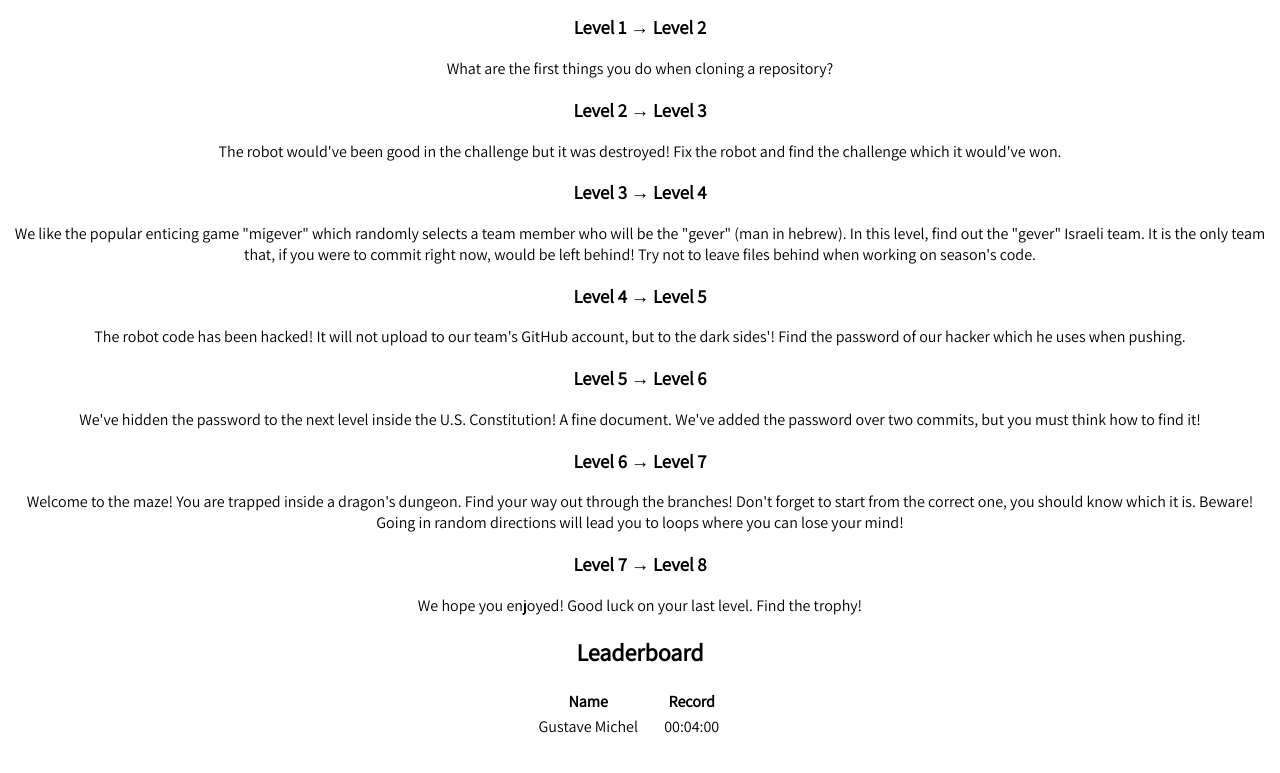
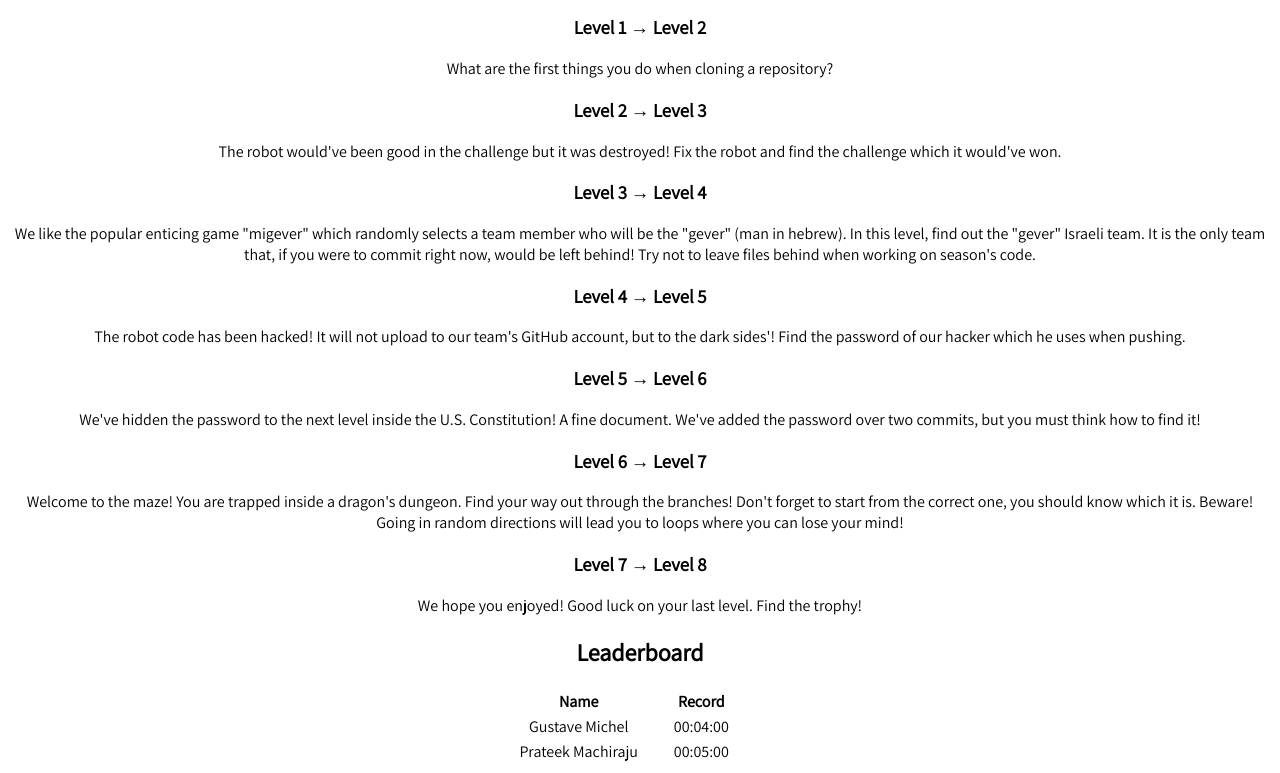
Before and after one commit to MisCar/miscar.github.io, a plain HTML site: page index.html in a window 1280 px wide. Shown: the part 344-1117 px from the top of the page. Before the commit the page ends 1092 px from the top, so only its background shows below. Drawn offline with Linux system fonts and the light colour scheme.

Commit message:
Updated leaderboard

```diff
--- a/index.html
+++ b/index.html
@@ -50,6 +50,10 @@
                     <td>Gustave Michel</td>
                     <td>00:04:00</td>
                 </tr>
+                <tr>
+                    <td>Prateek Machiraju</td>
+                    <td>00:05:00</td>
+                </tr>
             </tbody>
         </table>
     </body>
```
